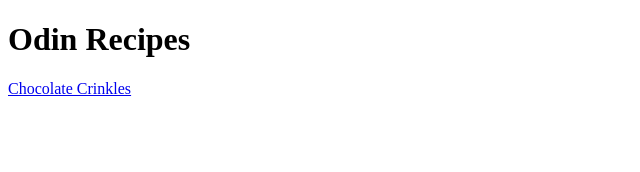
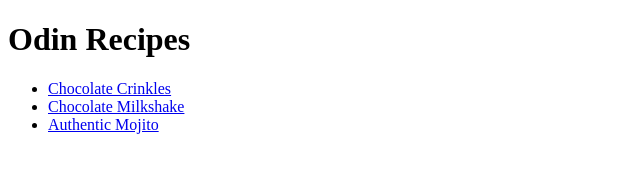
Before and after one commit to emeibech/odin-recipes, a plain HTML site: page index.html in a window 1280 px wide. Shown: the whole page, without its empty margins (0-640 px from the left). Drawn offline with Linux system fonts and the light colour scheme.

Commit message:
Add the recipe pages to homepage and clean up tags

```diff
--- a/index.html
+++ b/index.html
@@ -8,6 +8,10 @@
 </head>
 <body>
     <h1>Odin Recipes</h1>
-    <a href="./recipes/chocolate-crinkles.html">Chocolate Crinkles</a>
+    <ul>
+       <li><a href="./recipes/chocolate-crinkles.html">Chocolate Crinkles</a></li>
+       <li><a href="./recipes/chocolate-milkshake.html">Chocolate Milkshake</a></li>
+       <li><a href="./recipes/authentic-mojito.html">Authentic Mojito</a></li>
+    </ul>
 </body>
 </html>
```
Also changed, not shown: recipes/chocolate-milkshake.html (+1 -1 lines).
